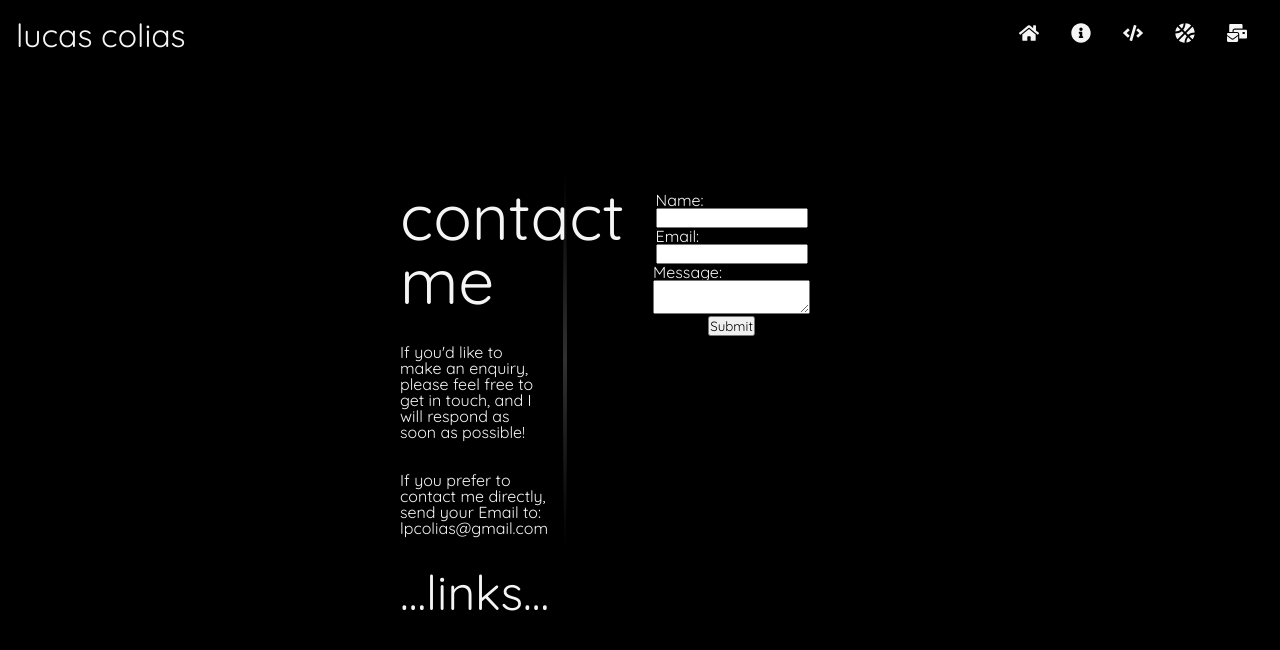
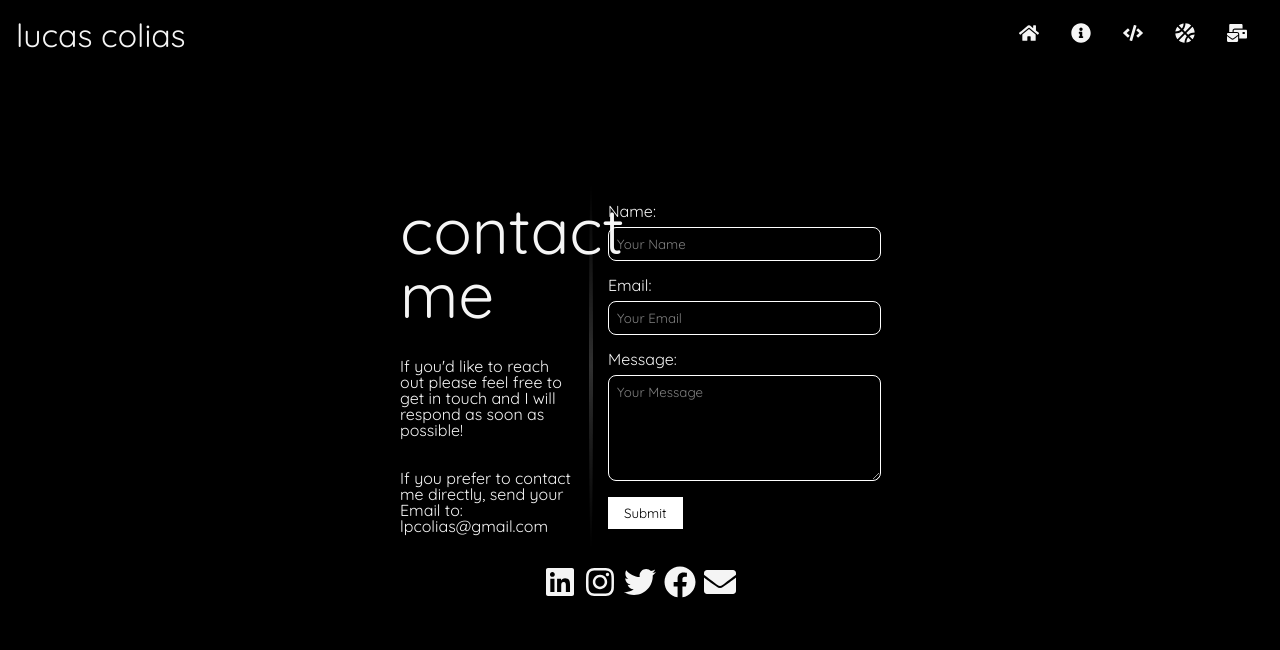
Before and after one commit to lcolias/MyReactWebsite, a React (Create React App) app: page /contact in a window 1280 px wide. Shown: the top 650 px of the page. Built offline with nearby package versions, Linux system fonts and the light colour scheme.

Commit message:
Contact Page update
Check TODO.md
- ---^ 6/5/2023 ^---

```diff
--- a/src/components/Contact/Contact.css
+++ b/src/components/Contact/Contact.css
@@ -21,15 +21,7 @@ section {
   }
 
 .info-sec {
-    width: 35%;
-  }
-
-.form-sec {
-    width: 65%;
-  }
-
-.link-sec {
-    width: 100%;
+    width: 40%;
   }
 
 .divider{
@@ -39,12 +31,75 @@ section {
     border-radius: 1000%;
 }
 
-form {
+
+.form-sec {
   display: flex;
   flex-direction: column;
   justify-content: center;
   align-items: center;
-    width: 33%;
-    height: 50%;
+  width: 60%;
+
   margin: 0 auto;
   }
+
+.form-sec form{
+
+    width: 90%;
+
+    margin: 0 auto;
+  }
+
+.form-field {
+    display: flex;
+    flex-direction: column;
+    margin-bottom: 1rem;
+  }
+
+.form-field label {
+    margin-bottom: 0.5rem;
+  }
+
+.form-field textarea {
+  height: 8em;
+  }
+
+.form-field input,
+.form-field textarea {
+  background-color: transparent;
+  border: 1px solid white;
+  border-radius: 8px;
+  color: white;
+  padding: 0.5rem;
+  width: 100%;
+}
+
+.form-field input::placeholder,
+.form-field textarea::placeholder {
+  color: rgba(255, 255, 255, 0.5);
+}
+
+.form-field input:-webkit-autofill,
+.form-field textarea:-webkit-autofill {
+  transition: background-color 5000s ease-in-out 0s;
+  -webkit-text-fill-color: white;
+}
+
+/* For Firefox */
+.form-field input:-moz-autofill,
+.form-field textarea:-moz-autofill {
+  transition: background-color 5000s ease-in-out 0s;
+  -moz-text-fill-color: white;
+}
+
+button[type="submit"] {
+  background-color: white;
+  color: black;
+  padding: 0.5rem 1rem;
+  border: none;
+  cursor: pointer;
+}
+
+.link-sec {
+    width: 100%;
+    margin: 1em auto;
+}
--- a/src/components/Contact/Contact.js
+++ b/src/components/Contact/Contact.js
@@ -1,5 +1,6 @@
 import React, {useState} from "react";
 import axios from "axios";
+import { FaLinkedin, FaFacebook, FaTwitter, FaInstagram, FaEnvelope} from 'react-icons/fa';
 
 import "./Contact.css";
 
@@ -48,7 +49,7 @@ function Contact(){
             <section className='info-sec'>
 
               <h1>contact me</h1>
-              <p>If you'd like to make an enquiry, please feel free to get in touch, and I will respond as soon as possible!</p>
+              <p>If you'd like to reach out please feel free to get in touch and I will respond as soon as possible!</p>
               <p>If you prefer to contact me directly, send your Email to: lpcolias@gmail.com</p>
 
             </section>
@@ -59,31 +60,33 @@ function Contact(){
 
               <form onSubmit={handleSubmit}>
 
-                <div>
+                <div className="form-field">
                   <label htmlFor="name">Name:</label>
                   <input
                     type="text"
                     id="name"
+                    placeholder="Your Name"
                     value={name}
                     onChange={(e) => setName(e.target.value)}
                     required
                   />
                 </div>
-                <div>
+                <div className="form-field">
                   <label htmlFor="email">Email:</label>
                   <input
                     type="email"
                     id="email"
+                    placeholder="Your Email"
                     value={email}
                     onChange={(e) => setEmail(e.target.value)}
                     required
                   />
-                  {emailError && <p>{emailError}</p>}
                 </div>
-                <div>
+                <div className="form-field">
                   <label htmlFor="message">Message:</label>
                   <textarea
                     id="message"
+                    placeholder="Your Message"
                     value={message}
                     onChange={(e) => setMessage(e.target.value)}
                     required
@@ -99,7 +102,13 @@ function Contact(){
           </div>
 
           <section className="link-sec">
-            <h2>...links...</h2>
+            <ul className='link-container'>
+              <li className={` `}><a className='ft-link' href='https://www.linkedin.com/in/lucas-colias'><FaLinkedin /> </a></li>
+              <li className={` `}><a className='ft-link' href='https://www.instagram.com/_duke_luke_/'><FaInstagram /></a></li>
+              <li className={` `}><a className='ft-link' href='https://twitter.com/_duke_luke_'><FaTwitter />  </a></li>
+              <li className={` `}><a className='ft-link' href='https://www.facebook.com/luke.colias/'><FaFacebook /> </a></li>
+              <li className={` `}><a className='ft-link' href='mailto:lpcolias@gmail.com'><FaEnvelope /> </a></li>
+            </ul>
           </section>
         </div>
       </div>
```
Also changed, not shown: 1 other file (tests, documents, lock files or other folders). Lines whose indentation alone changed are shown as unchanged.
